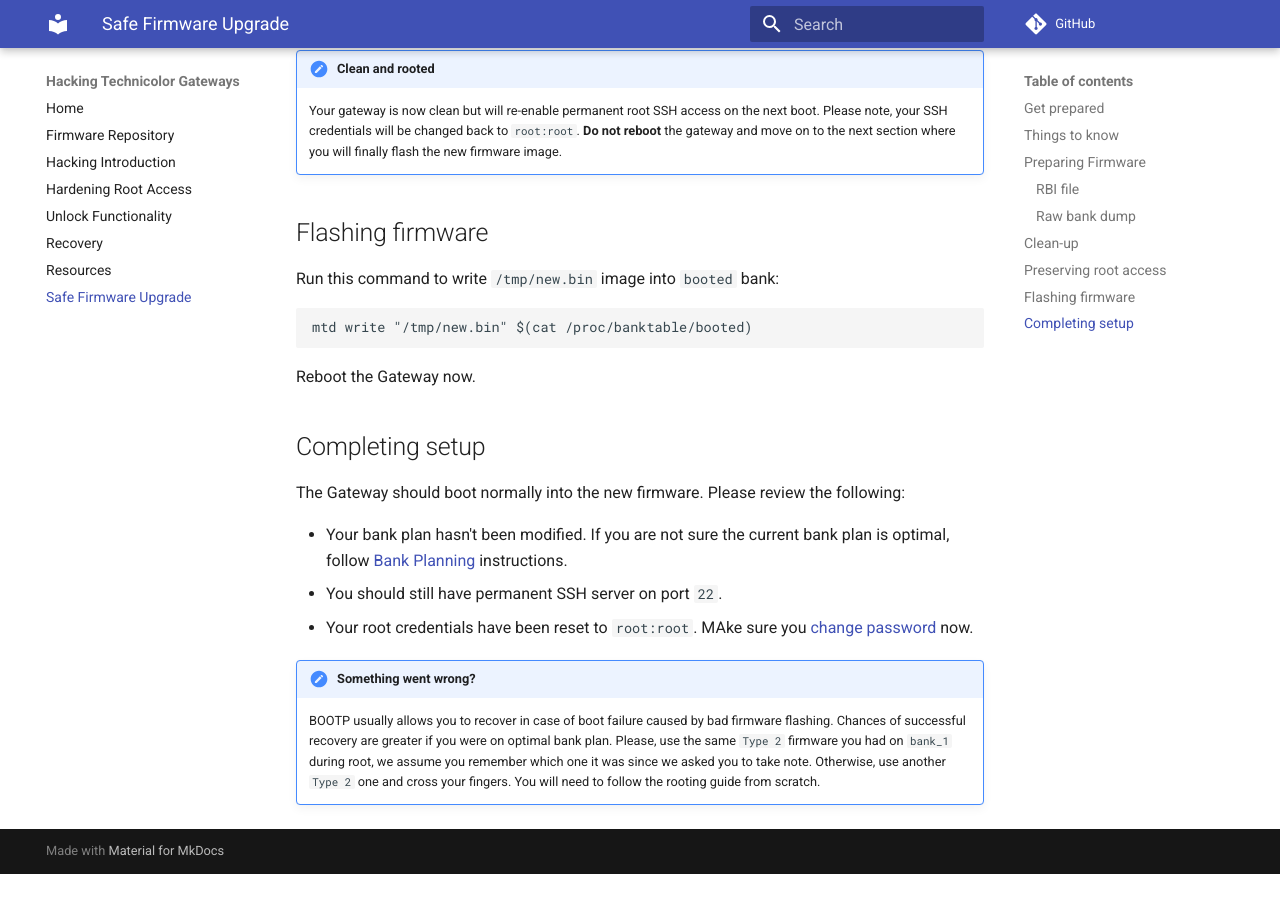
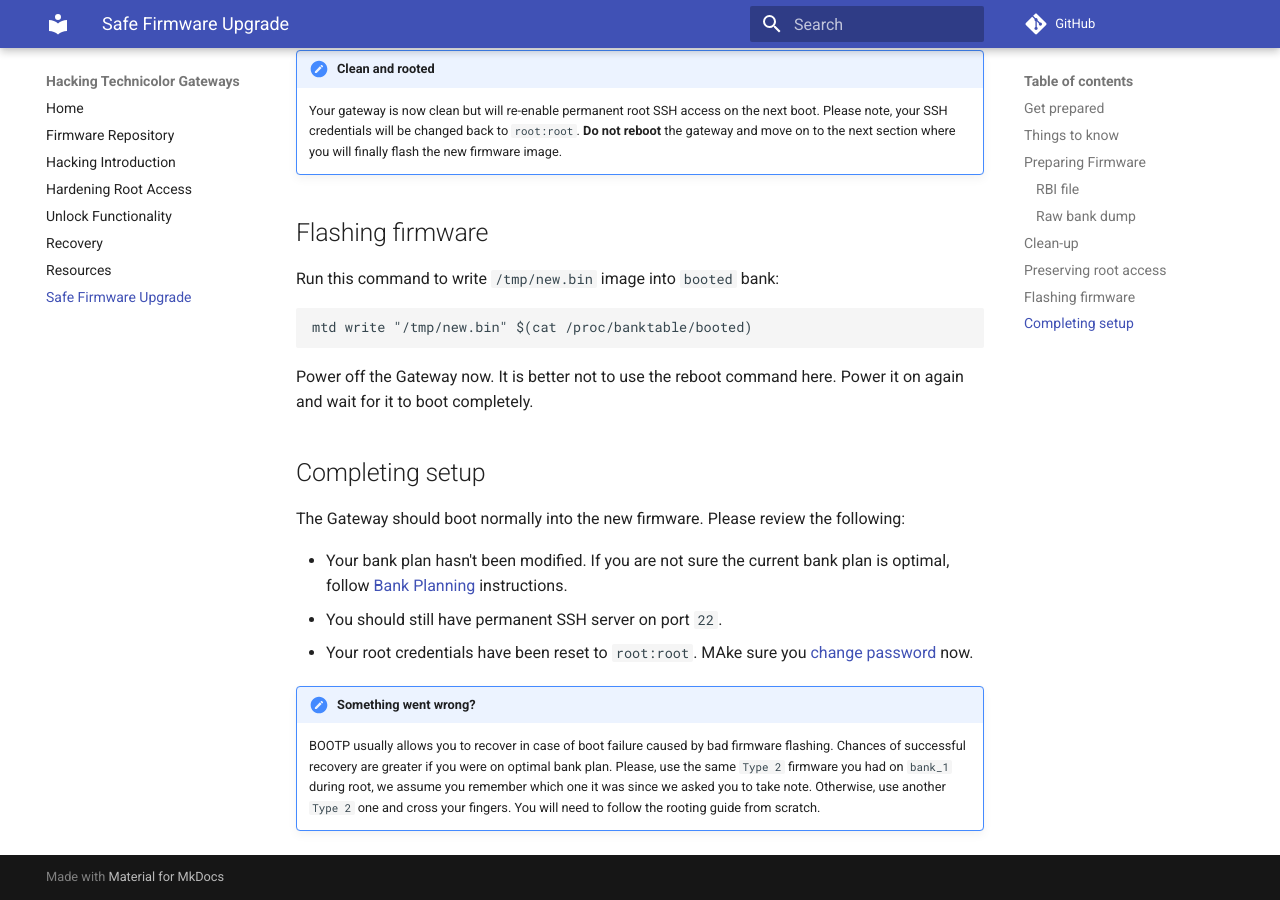
Before and after one commit to hack-technicolor/hack-technicolor, an MkDocs documentation site: the page built from docs/Upgrade.md, in a window 1280 px wide and 900 px high, scrolled down 4128 px. Built offline with MkDocs 1.6.1 and Material for MkDocs 9.7.7, drawn with Linux system fonts in a browser that asks for light colours; comment, search, counter and statistics services are not loaded; before the commit the page ends 5002 px from its top, so only the background shows below that.

Commit message:
poweroff, do not reboot

````diff
--- a/docs/Upgrade.md
+++ b/docs/Upgrade.md
@@ -137,7 +137,7 @@
 mtd write "/tmp/new.bin" $(cat /proc/banktable/booted)
 ```
 
-Reboot the Gateway now.
+Power off the Gateway now. It is better not to use the reboot command here. Power it on again and wait for it to boot completely.
 
 ## Completing setup
 
````
